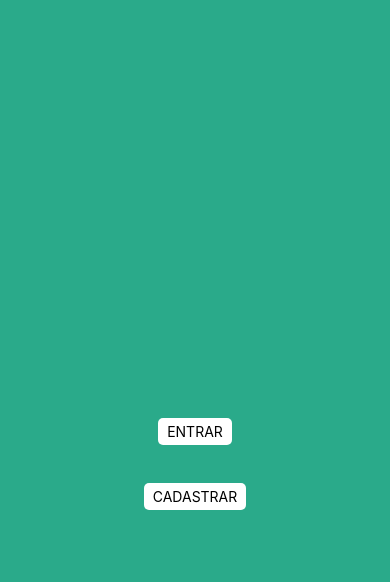
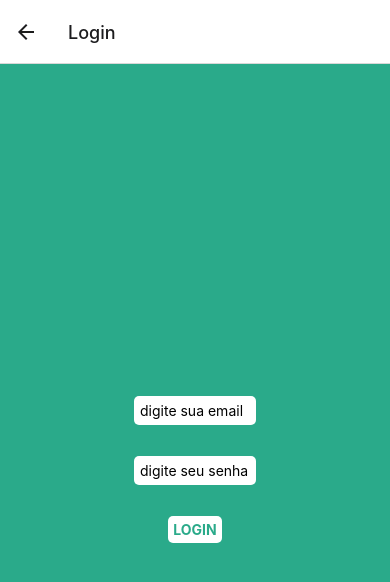
Before and after one commit to gustavovni08/VamuEstudantes, a React Native app: screen /Login in a window 390 px wide. Shown: the top 582 px of the page. Built offline with nearby package versions, Linux system fonts and the light colour scheme; grey boxes are pictures that could not be loaded.

Commit message:
first commit

```diff
--- a/App.js
+++ b/App.js
@@ -1,13 +1,47 @@
 import { StatusBar } from 'expo-status-bar';
-import { StyleSheet, Text, View } from 'react-native';
-import Home from './components/home';
+import { StyleSheet, Text, View, Image } from 'react-native';
 
+import { initializeApp } from "firebase/app";
+
+import Home from './src/components/home';
+import Login from './src/components/login';
+import Cadastro from './src/components/Cadastro';
+
+import { NavigationContainer } from '@react-navigation/native';
+import { createStackNavigator } from '@react-navigation/stack';
+
+const Stack = createStackNavigator()
+
+const firebaseConfig = {
+    apiKey: "AIzaSyDaZfGEtZNV9Z8O7cU8aejv-GJ4HMaN5OQ",
+    authDomain: "vamuestudantes.firebaseapp.com",
+    projectId: "vamuestudantes",
+    storageBucket: "vamuestudantes.appspot.com",
+    messagingSenderId: "262702748509",
+    appId: "1:262702748509:web:969136e0de59e6c3264eb4",
+    measurementId: "G-M55CEL8GPN"
+  };
+
+  const app = initializeApp(firebaseConfig);
 
 export default function App() {
   return (
-    <View style={styles.container}>
-        <Home/>
-    </View>
+    <NavigationContainer>
+      <Stack.Navigator initialRouteName="Home">
+
+        <Stack.Screen name="Home"
+        component={Home}
+        options={{ headerShown: false }}
+        />
+
+        <Stack.Screen name="Login"
+        component={Login} />
+
+        <Stack.Screen name="Cadastro"
+        component={Cadastro} />
+
+      </Stack.Navigator>
+    </NavigationContainer>
   );
 }
 
--- a/components/Home.js
+++ /dev/null
@@ -1,66 +0,0 @@
-import { StyleSheet, View, Text, TouchableOpacity, Image } from "react-native";
-
-
-export default function Home(){
-
-
-    return (
-
-        <View style={styles.mainContainer}>
-
-            <Image
-            source={'../src/imgs/VamuLogo.png'}
-            alt={'logo'}
-            />
-
-
-            <View style={styles.buttonContainer}>
-                <TouchableOpacity style={styles.button}>
-                    <Text> ENTRAR </Text>
-                </TouchableOpacity>
-
-                <TouchableOpacity style={styles.button}>
-                    <Text> CADASTRAR </Text>
-                </TouchableOpacity>
-            </View>
-
-        </View>
-    );
-}
-
-const styles = StyleSheet.create({
-
-    mainContainer: {
-
-        flex: 0.5,
-        backgroundColor: '#2AAA8A',
-        alignItems: 'center',
-        justifyContent: 'space-evenly',
-
-
-
-    },
-
-    buttonContainer:{
-
-        flex:0.4,
-        alignItems:"center",
-        justifyContent: "space-evenly"
-
-    },
-
-    button:{
-
-        backgroundColor:'#fff',
-        padding: 5,
-        borderRadius: 5,
-
-
-    },
-
-    buttonFont:{
-        fontWeight: "bold",
-        color: '#2AAA8A',
-    },
-
-})
--- /dev/null
+++ b/src/components/Cadastro.js
@@ -0,0 +1,95 @@
+import { TextInput, Text, View, TouchableOpacity, StyleSheet } from "react-native";
+import { getAuth, createUserWithNameAndPassword  } from 'firebase/auth'
+
+export default function Cadastro (){
+
+    const CadastrarUsuario = () => {
+
+        createUserWithNameAndPassword(auth, email, password)
+
+    }
+
+    return(
+
+        <View style={styles.mainContainer}>
+
+            <View style={styles.TextInputContainer}>
+                <TextInput
+                style={styles.TextInput}
+                placeholder="digite sua email"
+                />
+
+                <TextInput
+                style={styles.TextInput}
+                placeholder="digite seu senha"
+                />
+
+            </View>
+
+
+
+        <TouchableOpacity style={styles.button}>
+            <Text style={styles.buttonFont}>
+                CADASTRAR
+            </Text>
+        </TouchableOpacity>
+
+
+        </View>
+
+    );
+
+}
+
+const styles = StyleSheet.create({
+
+    mainContainer: {
+
+        flex: 1,
+        backgroundColor: '#2AAA8A',
+        alignItems: 'center',
+        justifyContent: 'center',
+
+
+
+    },
+
+    TextInputContainer:{
+
+        flex:0.2,
+        alignItems:"center",
+        justifyContent: "space-evenly"
+
+    },
+
+    TextInput:{
+
+        backgroundColor:'#fff',
+        width:122,
+        padding:6,
+        borderRadius: 5
+
+    },
+
+    buttonContainer:{
+
+        alignItems:"center",
+        justifyContent: "space-evenly"
+
+    },
+
+    button:{
+
+        backgroundColor:'#fff',
+        padding: 5,
+        borderRadius: 5,
+
+
+    },
+
+    buttonFont:{
+        fontWeight: "bold",
+        color: '#2AAA8A',
+    },
+
+})
--- /dev/null
+++ b/src/components/Home.js
@@ -0,0 +1,84 @@
+import { StyleSheet, View, Text, TouchableOpacity, Image } from "react-native";
+import logo from '../imgs/VamuLogo.png'
+
+export default function Home( {navigation} ){
+
+
+    return (
+
+        <View style={styles.mainContainer}>
+
+            <Image
+            source={logo}
+            style={styles.logo}
+            accessibilityLabel="logo"
+            />
+
+
+            <View style={styles.buttonContainer}>
+                <TouchableOpacity
+                style={styles.button}
+                onPress={() => navigation.navigate('Login')}
+                >
+                    <Text style={styles.buttonFont}> ENTRAR </Text>
+
+                </TouchableOpacity>
+
+                <TouchableOpacity
+                style={styles.button}
+                onPress={() => navigation.navigate('Cadastro')}
+                >
+
+
+                    <Text style={styles.buttonFont}> CADASTRAR </Text>
+                </TouchableOpacity>
+            </View>
+
+        </View>
+    );
+}
+
+const styles = StyleSheet.create({
+
+    mainContainer: {
+
+        flex: 1,
+        backgroundColor: '#2AAA8A',
+        alignItems: 'center',
+        justifyContent: 'space-evenly',
+
+
+
+    },
+
+    buttonContainer:{
+
+        flex:0.4,
+        alignItems:"center",
+        justifyContent: "space-evenly"
+
+    },
+
+    button:{
+
+        alignItems:"center",
+
+        width: 150,
+        height: 35.444,
+        padding: 5,
+        borderRadius: 7,
+        backgroundColor:'#fff',
+
+    },
+
+    buttonFont:{
+        fontWeight: "bold",
+        color: '#2AAA8A',
+    },
+
+    logo:{
+        width:250,
+        height:100,
+    },
+
+})
--- /dev/null
+++ b/src/components/Login.js
@@ -0,0 +1,90 @@
+import { TextInput, Text, View, TouchableOpacity, StyleSheet } from "react-native";
+import { styleProps } from "react-native-web/dist/cjs/modules/forwardedProps";
+
+export default function Login (){
+
+
+    return(
+
+        <View style={styles.mainContainer}>
+
+            <View style={styles.TextInputContainer}>
+                <TextInput
+                style={styles.TextInput}
+                placeholder="digite sua email"
+                />
+
+                <TextInput
+                style={styles.TextInput}
+                placeholder="digite seu senha"
+                />
+
+            </View>
+
+
+
+        <TouchableOpacity style={styles.button}>
+            <Text style={styles.buttonFont}>
+                LOGIN
+            </Text>
+        </TouchableOpacity>
+
+
+        </View>
+
+    );
+
+}
+
+const styles = StyleSheet.create({
+
+    mainContainer: {
+
+        flex: 1,
+        backgroundColor: '#2AAA8A',
+        alignItems: 'center',
+        justifyContent: 'center',
+
+
+
+    },
+
+    TextInputContainer:{
+
+        flex:0.2,
+        alignItems:"center",
+        justifyContent: "space-evenly"
+
+    },
+
+    TextInput:{
+
+        backgroundColor:'#fff',
+        width:122,
+        padding:6,
+        borderRadius: 5
+
+    },
+
+    buttonContainer:{
+
+        alignItems:"center",
+        justifyContent: "space-evenly"
+
+    },
+
+    button:{
+
+        backgroundColor:'#fff',
+        padding: 5,
+        borderRadius: 5,
+
+
+    },
+
+    buttonFont:{
+        fontWeight: "bold",
+        color: '#2AAA8A',
+    },
+
+})
```
Also changed, not shown: package.json (+6 -3 lines), components/login.js (deleted), 1 other file (tests, documents, lock files or other folders).
